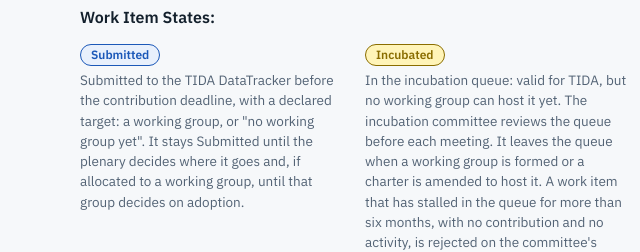
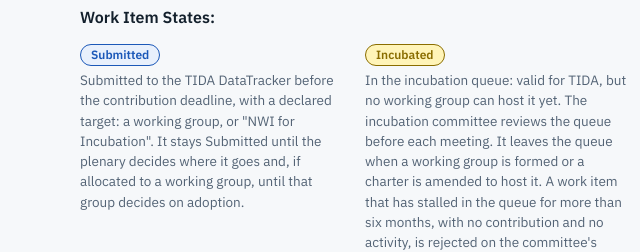
Before and after one commit to FG-TIDA/.github, a plain HTML site: page contribute/index.html in a window 1280 px wide. Shown: the part 704-956 px from the top of the page, 0-640 px from the left. Drawn offline with Linux system fonts and the light colour scheme.

Commit message:
Update 'No working group yet' to 'NWI for Incubation'

```diff
--- a/contribute/index.html
+++ b/contribute/index.html
@@ -1008,7 +1008,7 @@ code, .mono {
       <dt><span class="st sub">Submitted</span></dt>
       <dd>
         Submitted to the TIDA DataTracker before the contribution deadline,
-        with a declared target: a working group, or "no working group yet".
+        with a declared target: a working group, or "NWI for Incubation".
         It stays Submitted until the plenary decides where it goes and,
         if allocated to a working group, until that group decides on adoption.
       </dd>
@@ -1490,7 +1490,7 @@ code, .mono {
               the meeting). Under <strong>Documents → Submit a
               contribution</strong>, enter the title, abstract, authors
               and target: a working group or
-              <strong>No working group yet</strong>. Choose the
+              <strong>NWI for Incubation</strong>. Choose the
               submission method that matches what you prepared above.
             </p>
 
@@ -1590,9 +1590,9 @@ code, .mono {
               </div>
               <div class="opt">
                 <div class="if">No working group covers it yet</div>
-                <h4>Declare "no working group yet"</h4>
+                <h4>Declare "NWI for Incubation"</h4>
                 <p>
-                  Pick <strong>No working group yet</strong> in the form.
+                  Pick <strong>NWI for Incubation</strong> in the form.
                   Say in the abstract whether you see it as a new group
                   or as an extension of an existing charter.
                 </p>
```
